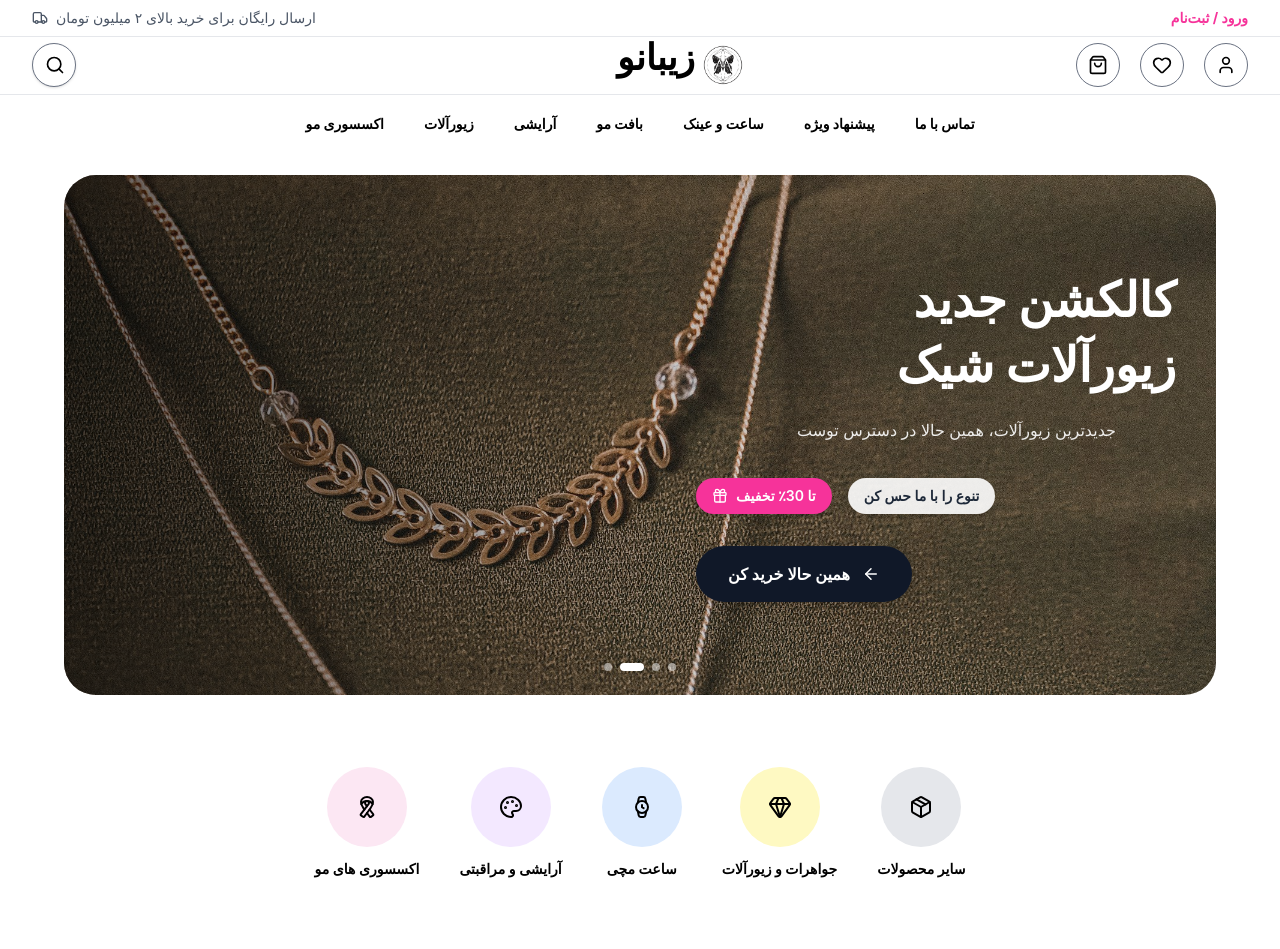
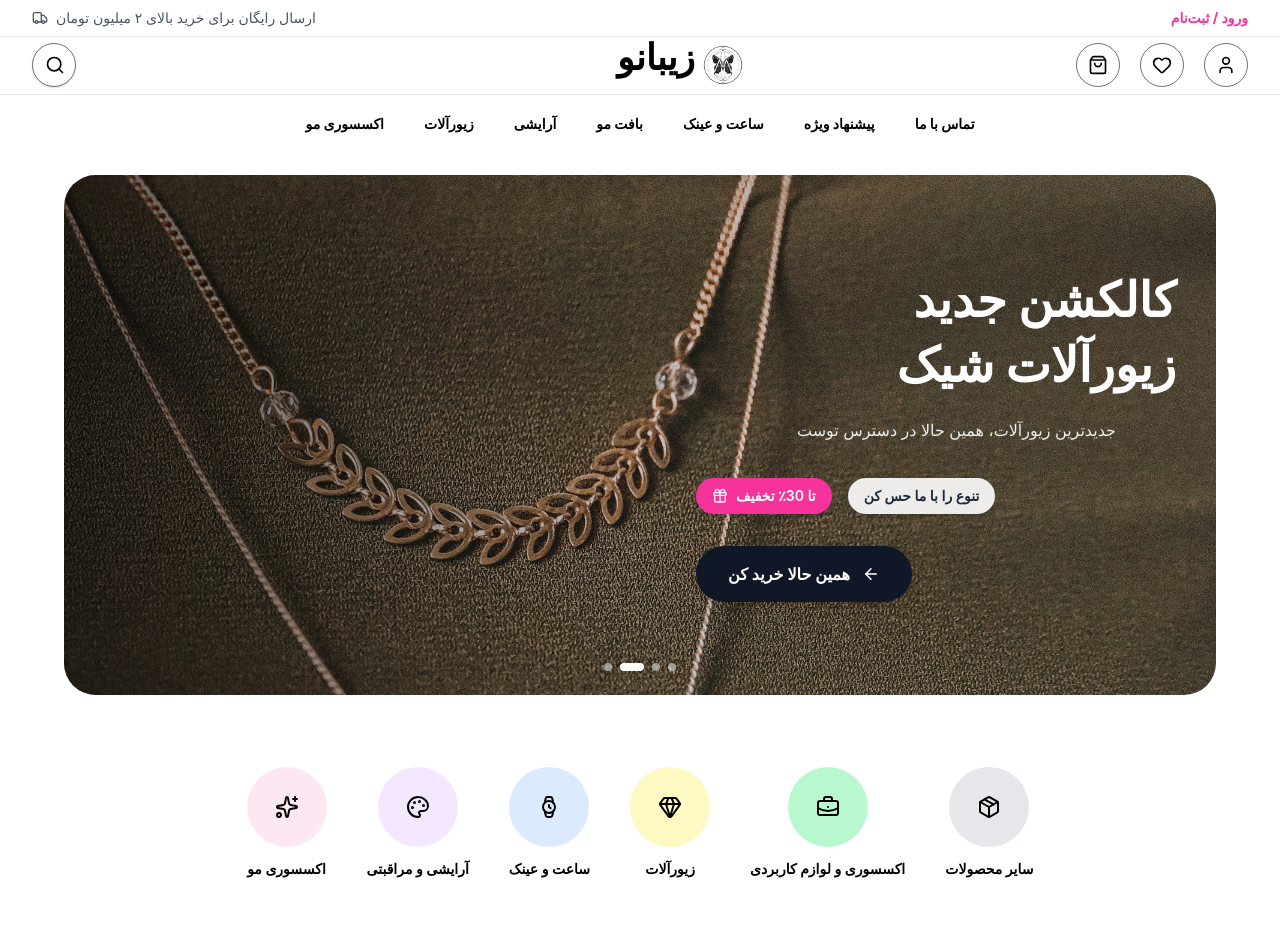
Before and after one commit to Amirreza-Hashemi/PrettyPin-Test, a React (Vite) app: page / in a window 1280 px wide. Shown: the top 949 px of the page. Built offline with nearby package versions, Linux system fonts and the light colour scheme.

Commit message:
Update categories.js

```diff
--- a/src/data/categories.js
+++ b/src/data/categories.js
@@ -1,11 +1,14 @@
-import { Ribbon, Palette, Watch, Gem, Package } from "lucide-react";
+import { Sparkles, BriefcaseBusiness, Watch, Gem, Package, Palette } from "lucide-react";
 
 const categories = [
-  { id: 1, label: "اکسسوری های مو", icon: Ribbon, bgColor: "bg-pink-100" },
+  { id: 1, label: "اکسسوری مو", icon: Sparkles, bgColor: "bg-pink-100" },
   { id: 2, label: "آرایشی و مراقبتی", icon: Palette, bgColor: "bg-purple-100" },
-  { id: 3, label: "ساعت مچی", icon: Watch, bgColor: "bg-blue-100" },
-  { id: 4, label: "جواهرات و زیورآلات", icon: Gem, bgColor: "bg-yellow-100" },
-  { id: 6, label: "سایر محصولات", icon: Package, bgColor: "bg-gray-200" },
+  { id: 3, label: "ساعت و عینک", icon: Watch, bgColor: "bg-blue-100" },
+  { id: 4, label: "زیورآلات", icon: Gem, bgColor: "bg-yellow-100" },
+  { id: 5, label: "اکسسوری و لوازم کاربردی", icon: BriefcaseBusiness, bgColor: "bg-green-200" },
+  { id: 6, label: " سایر محصولات ", icon:
+Package, bgColor:"bg-gray-200"},
+
 ];
 
 export default categories;
```
